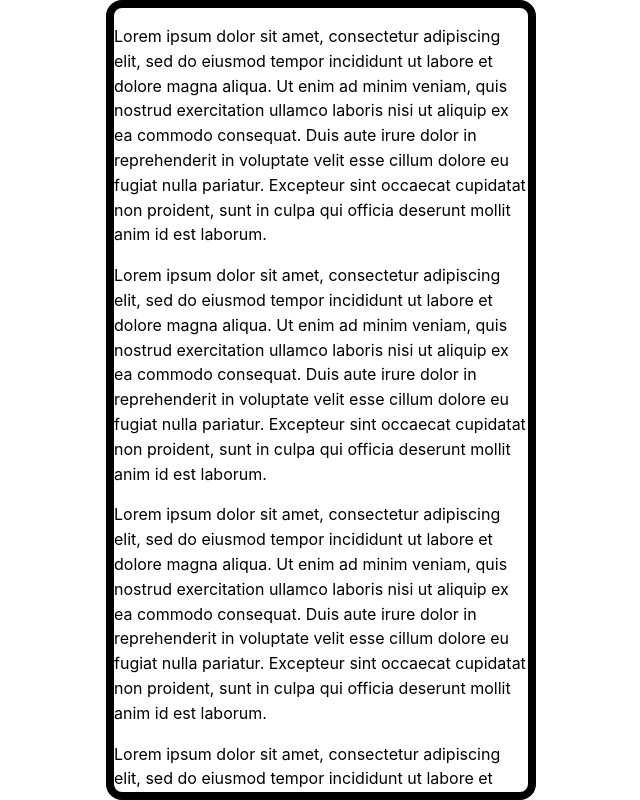
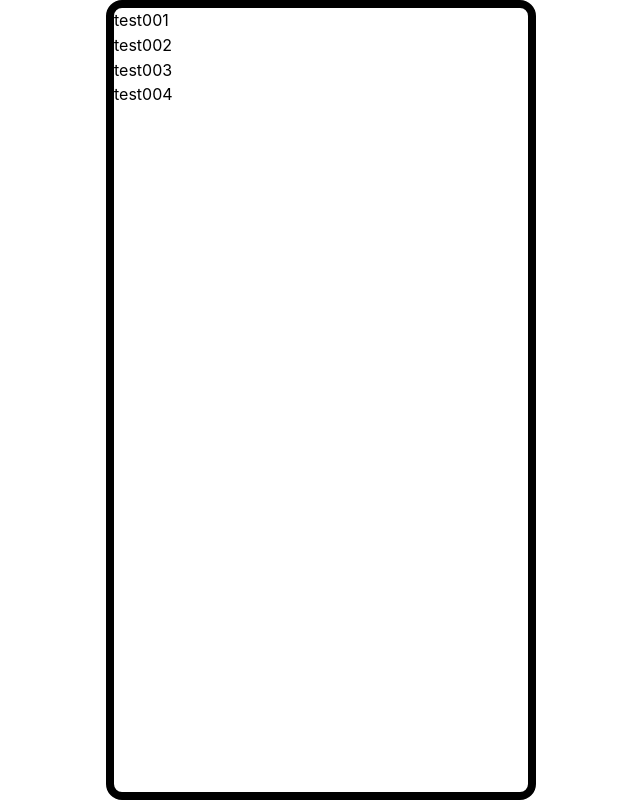
Before and after one commit to fujitargz/ict-solution, a React (Vite) app: page / in a window 1280 px wide. Shown: the whole page, without its empty margins (319-959 px from the left). Built offline with nearby package versions, Linux system fonts and the light colour scheme.

Commit message:
[add] create database

```diff
--- a/src/App.tsx
+++ b/src/App.tsx
@@ -1,48 +1,20 @@
 import { MantineProvider } from '@mantine/core'
 import '@mantine/core/styles.css'
+import { UsersContextProvider } from './contexts/users'
 import { Frame } from './components/Frame'
+import { useUsers } from './hooks/useUsers'
 
 function App() {
+  const users = useUsers()
   return (
     <MantineProvider>
-      <Frame>
-        <p>
-          Lorem ipsum dolor sit amet, consectetur adipiscing elit, sed do
-          eiusmod tempor incididunt ut labore et dolore magna aliqua. Ut enim ad
-          minim veniam, quis nostrud exercitation ullamco laboris nisi ut
-          aliquip ex ea commodo consequat. Duis aute irure dolor in
-          reprehenderit in voluptate velit esse cillum dolore eu fugiat nulla
-          pariatur. Excepteur sint occaecat cupidatat non proident, sunt in
-          culpa qui officia deserunt mollit anim id est laborum.
-        </p>
-        <p>
-          Lorem ipsum dolor sit amet, consectetur adipiscing elit, sed do
-          eiusmod tempor incididunt ut labore et dolore magna aliqua. Ut enim ad
-          minim veniam, quis nostrud exercitation ullamco laboris nisi ut
-          aliquip ex ea commodo consequat. Duis aute irure dolor in
-          reprehenderit in voluptate velit esse cillum dolore eu fugiat nulla
-          pariatur. Excepteur sint occaecat cupidatat non proident, sunt in
-          culpa qui officia deserunt mollit anim id est laborum.
-        </p>
-        <p>
-          Lorem ipsum dolor sit amet, consectetur adipiscing elit, sed do
-          eiusmod tempor incididunt ut labore et dolore magna aliqua. Ut enim ad
-          minim veniam, quis nostrud exercitation ullamco laboris nisi ut
-          aliquip ex ea commodo consequat. Duis aute irure dolor in
-          reprehenderit in voluptate velit esse cillum dolore eu fugiat nulla
-          pariatur. Excepteur sint occaecat cupidatat non proident, sunt in
-          culpa qui officia deserunt mollit anim id est laborum.
-        </p>
-        <p>
-          Lorem ipsum dolor sit amet, consectetur adipiscing elit, sed do
-          eiusmod tempor incididunt ut labore et dolore magna aliqua. Ut enim ad
-          minim veniam, quis nostrud exercitation ullamco laboris nisi ut
-          aliquip ex ea commodo consequat. Duis aute irure dolor in
-          reprehenderit in voluptate velit esse cillum dolore eu fugiat nulla
-          pariatur. Excepteur sint occaecat cupidatat non proident, sunt in
-          culpa qui officia deserunt mollit anim id est laborum.
-        </p>
-      </Frame>
+      <UsersContextProvider>
+        <Frame>
+          {users.map(({ id, name }) => (
+            <div key={id}>{name}</div>
+          ))}
+        </Frame>
+      </UsersContextProvider>
     </MantineProvider>
   )
 }
--- /dev/null
+++ b/src/contexts/users.tsx
@@ -0,0 +1,33 @@
+import { Dispatch, createContext, useReducer, ReactNode } from 'react'
+import { usersData } from '../data/users'
+
+type StateType = typeof usersData
+
+type ActionType = { type: 'create'; user: (typeof usersData)[number] }
+
+const reducer = (state: StateType, action: ActionType): StateType => {
+  switch (action.type) {
+    case 'create': {
+      return [...state, action.user]
+    }
+  }
+}
+
+const initState: StateType = usersData
+
+export const usersContext = createContext(initState)
+
+export const usersDispatchContext = createContext<Dispatch<ActionType>>(
+  () => {},
+)
+
+export const UsersContextProvider = ({ children }: { children: ReactNode }) => {
+  const [state, dispatch] = useReducer(reducer, initState)
+  return (
+    <usersContext.Provider value={state}>
+      <usersDispatchContext.Provider value={dispatch}>
+        {children}
+      </usersDispatchContext.Provider>
+    </usersContext.Provider>
+  )
+}
--- /dev/null
+++ b/src/data/users.ts
@@ -0,0 +1,22 @@
+export const usersData = [
+  {
+    id: 1,
+    name: 'test001',
+    password: 'test001',
+  },
+  {
+    id: 2,
+    name: 'test002',
+    password: 'test002',
+  },
+  {
+    id: 3,
+    name: 'test003',
+    password: 'test003',
+  },
+  {
+    id: 4,
+    name: 'test004',
+    password: 'test004',
+  },
+]
--- /dev/null
+++ b/src/hooks/useUsers.ts
@@ -0,0 +1,4 @@
+import { useContext } from 'react'
+import { usersContext } from '../contexts/users'
+
+export const useUsers = () => useContext(usersContext)
--- /dev/null
+++ b/src/hooks/useUsersDispatch.ts
@@ -0,0 +1,4 @@
+import { useContext } from 'react'
+import { usersDispatchContext } from '../contexts/users'
+
+export const useUsersDispatch = () => useContext(usersDispatchContext)
```
